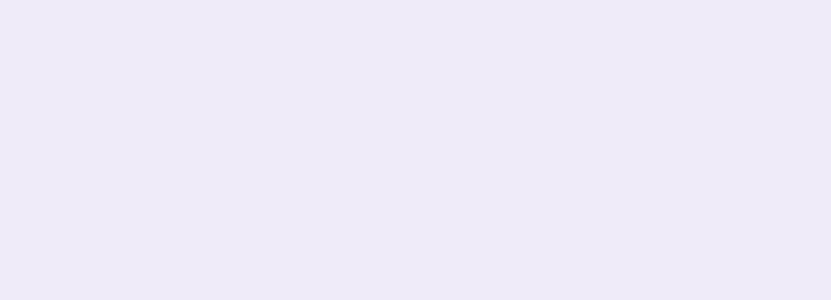
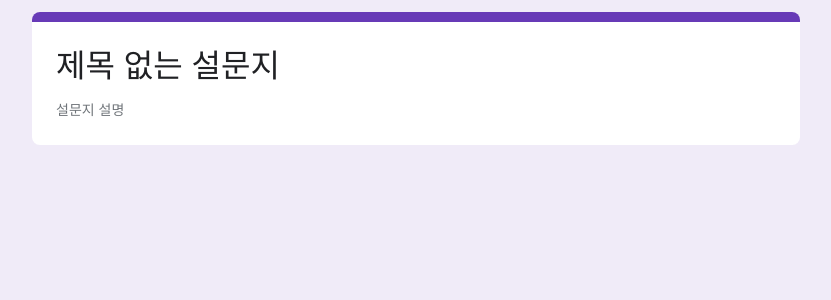
Before and after one commit to yyuli/google-form, a React (Create React App) app: page / in a window 1280 px wide. Shown: the top 300 px of the page, without its empty margins (224-1055 px from the left). Built offline with nearby package versions, Linux system fonts and the light colour scheme.

Commit message:
Feat: TitleBox 컴포넌트 생성

```diff
--- a/src/App.js
+++ b/src/App.js
@@ -1,9 +1,12 @@
+import styled from "styled-components";
+import TitleBox from "./components/TitleBox/TitleBox";
 import { GlobalStyle } from "./styles/GlobalStyle";
 
 function App() {
   return (
     <>
       <GlobalStyle/>
+      <TitleBox/>
     </>
   );
 }
--- /dev/null
+++ b/src/components/TitleBox/TitleBox.jsx
@@ -0,0 +1,48 @@
+import React, { useState } from "react";
+import {
+  TitleBoxWrap,
+  TitleBoxTopColor,
+  TitleBoxLeftColor,
+  TitleForm,
+  AnimatedBorderTitleSpan,
+  AnimatedBorderDescSpan,
+  TitleInput,
+  TitleDesInput,
+} from "./TitleBoxStyle";
+
+export default function TitleBox() {
+  const [isClicked, setIsClicked] = useState(false);
+
+  return (
+    <TitleBoxWrap
+      onClick={() => {
+        setIsClicked(true);
+      }}
+    >
+      <h1 className="a11y-hidden">설문지명</h1>
+      <TitleBoxTopColor />
+      {isClicked ? <TitleBoxLeftColor /> : null}
+      <TitleForm>
+        <label htmlFor="title" className="a11y-hidden">
+          설문지 제목
+        </label>
+        <TitleInput
+          id="title"
+          type="text"
+          placeholder="제목 없는 설문지"
+          isClicked={isClicked}
+        />
+        <AnimatedBorderTitleSpan />
+        <label htmlFor="description" className="a11y-hidden">
+          설문지 설명
+        </label>
+        <TitleDesInput
+          id="description"
+          placeholder="설문지 설명"
+          isClicked={isClicked}
+        />
+        <AnimatedBorderDescSpan />
+      </TitleForm>
+    </TitleBoxWrap>
+  );
+}
--- /dev/null
+++ b/src/components/TitleBox/TitleBoxStyle.jsx
@@ -0,0 +1,103 @@
+import styled, { css, keyframes } from "styled-components";
+
+const TitleBoxWrap = styled.article`
+  display: flex;
+  flex-direction: column;
+  width: 768px;
+  padding: 22px 24px 24px;
+  background-color: #fff;
+  border-radius: 8px;
+  box-sizing: border-box;
+  position: relative;
+`;
+const TitleBoxTopColor = styled.div`
+  width: 100%;
+  height: 10px;
+  background-color: #673ab7;
+  position: absolute;
+  top: 0;
+  left: 0;
+  border-radius: 8px 8px 0 0;
+  z-index: 1;
+`;
+const TitleBoxLeftColor = styled.div`
+  width: 6px;
+  height: 100%;
+  background-color: #4285f4;
+  position: absolute;
+  top: 0;
+  left: 0;
+  border-radius: 8px 0px 0 8px;
+`;
+const expandBorderBottom = keyframes`
+  0% {
+    width: 0;
+  }
+  100% {
+    width: 100%;
+  }
+`;
+const TitleForm = styled.form`
+  position: relative;
+`;
+const CommonSpan = css`
+  content: "";
+  position: absolute;
+  left: 50%;
+  border-bottom: 2px solid #673ab7;
+  transform: translateX(-50%);
+`;
+const AnimatedBorderTitleSpan = styled.span`
+  ${CommonSpan}
+  bottom: 35%;
+`;
+const AnimatedBorderDescSpan = styled.span`
+  ${CommonSpan}
+  bottom: 0;
+`;
+const CommonInput = css`
+  border: 0;
+  border-bottom: ${({ isClicked }) => (isClicked ? "1px solid #0000001f" : "")};
+  padding: 0;
+  box-sizing: border-box;
+  &:focus {
+    outline: none;
+  }
+  &:focus + ${AnimatedBorderTitleSpan}, &:focus + ${AnimatedBorderDescSpan} {
+    animation: ${expandBorderBottom} 0.4s forwards;
+  }
+`;
+const TitleInput = styled.input`
+  width: 100%;
+  font-size: 32px;
+  height: 48px;
+  line-height: 48px;
+  margin-top: 8px;
+  ${CommonInput}
+  &::placeholder {
+    color: #202124;
+  }
+`;
+const TitleDesInput = styled.input`
+  width: 100%;
+  font-size: 14px;
+  height: 21px;
+  line-height: 21px;
+  margin-top: 10px;
+  ${CommonInput}
+  &::placeholder {
+    color: #70757a;
+    font-size: 14px;
+  }
+`;
+
+export {
+  TitleBoxWrap,
+  TitleBoxTopColor,
+  TitleBoxLeftColor,
+  TitleForm,
+  AnimatedBorderTitleSpan,
+  AnimatedBorderDescSpan,
+  TitleInput,
+  TitleDesInput,
+};
--- a/src/index.js
+++ b/src/index.js
@@ -1,5 +1,4 @@
 import React from "react";
-// import ReactDOM from 'react-dom'; //구버전
 import { createRoot } from "react-dom/client";
 import App from "./App";
 
--- a/src/styles/GlobalStyle.jsx
+++ b/src/styles/GlobalStyle.jsx
@@ -5,6 +5,9 @@ export const GlobalStyle = createGlobalStyle`
   ${reset}
   :root {
     background-color: #f0ebf8;
+    display: flex;
+    justify-content: center;
+    padding-top: 12px;
   }
   li{
     list-style:none;
```
